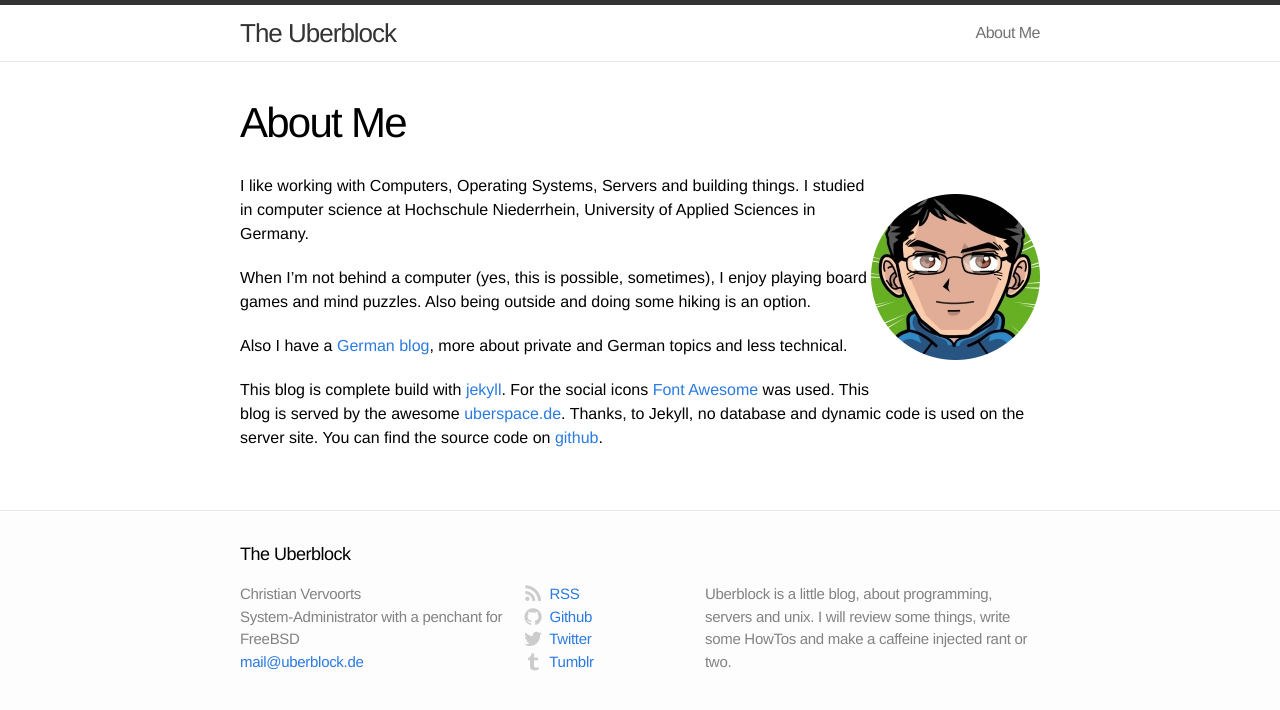
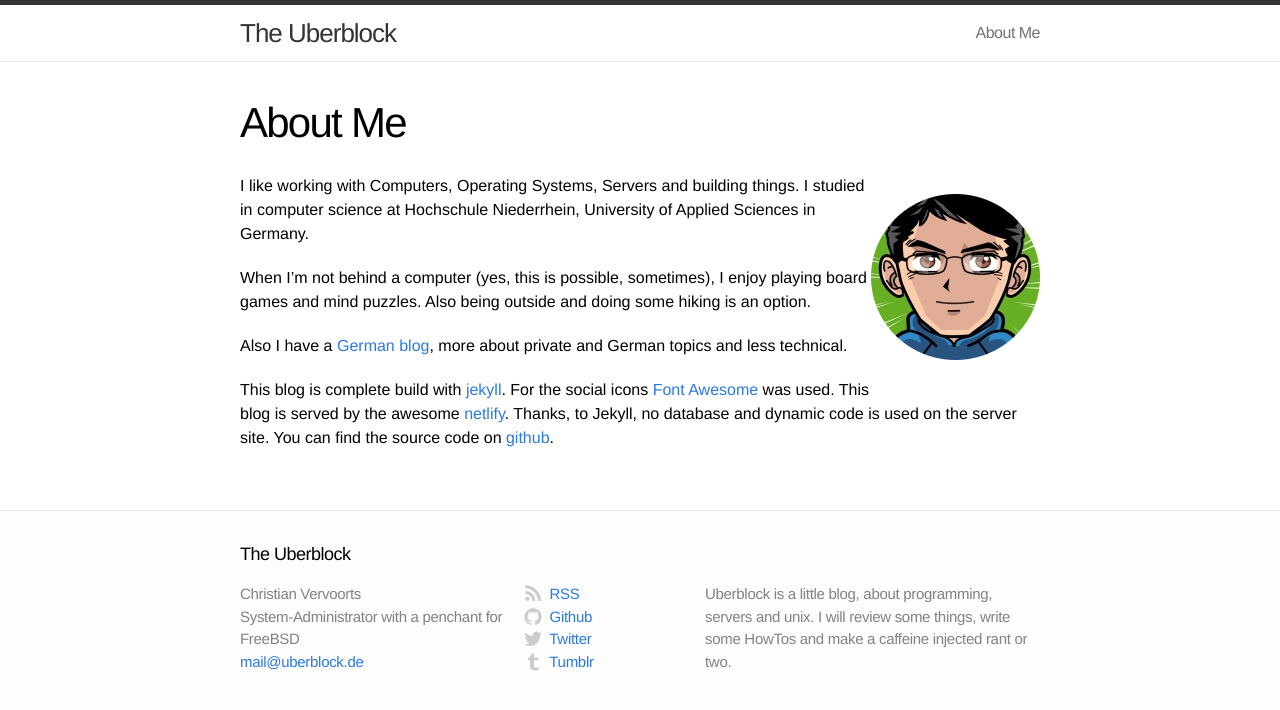
Before and after one commit to sangyye/uberblock, a Jekyll site: the page built from about.md, in a window 1280 px wide. Shown: the top 710 px of the page. Built offline with Jekyll 4.4.1, drawn with Linux system fonts in a browser that asks for light colours.

Commit message:
:speech_balloon: Change text about provider

```diff
--- a/about.md
+++ b/about.md
@@ -13,4 +13,4 @@
 
 Also I have a [German blog](https://sangyye.de), more about private and German topics and less technical.
 
-This blog is complete build with [jekyll](http://jekyllrb.com/). For the social icons [Font Awesome](https://fortawesome.github.io/Font-Awesome/) was used. This blog is served by the awesome [uberspace.de](https://uberspace.de). Thanks, to Jekyll, no database and dynamic code is used on the server site. You can find the source code on [github](https://github.com/sangyye/uberblock).
+This blog is complete build with [jekyll](http://jekyllrb.com/). For the social icons [Font Awesome](https://fortawesome.github.io/Font-Awesome/) was used. This blog is served by the awesome [netlify](https://www.netlify.com). Thanks, to Jekyll, no database and dynamic code is used on the server site. You can find the source code on [github](https://github.com/sangyye/uberblock).
```
